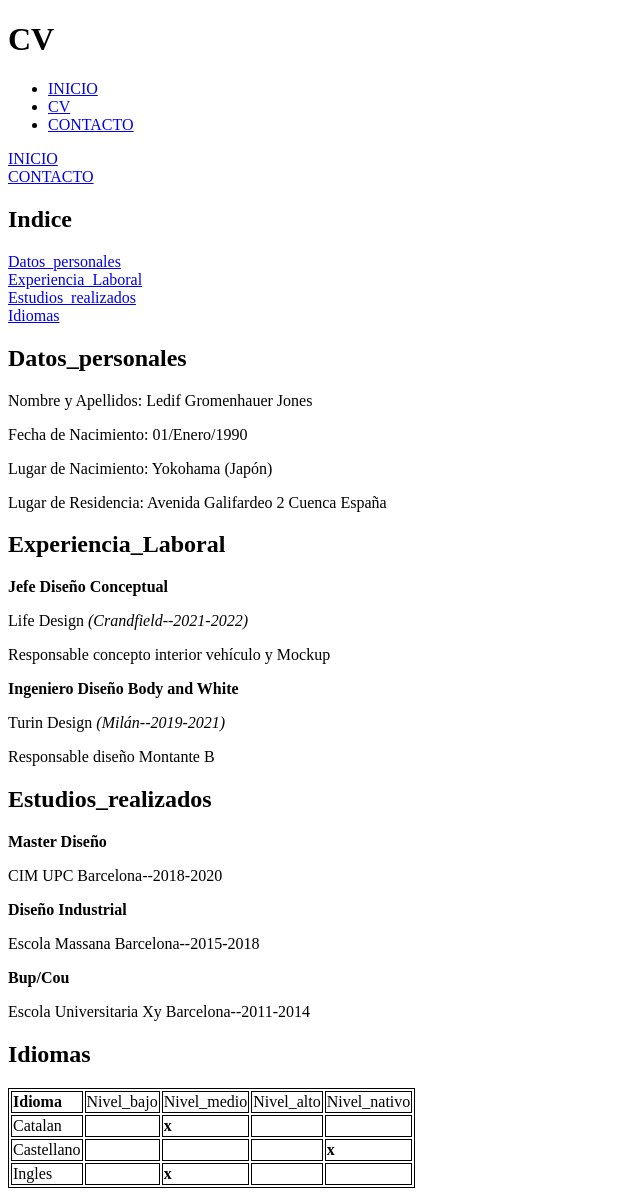
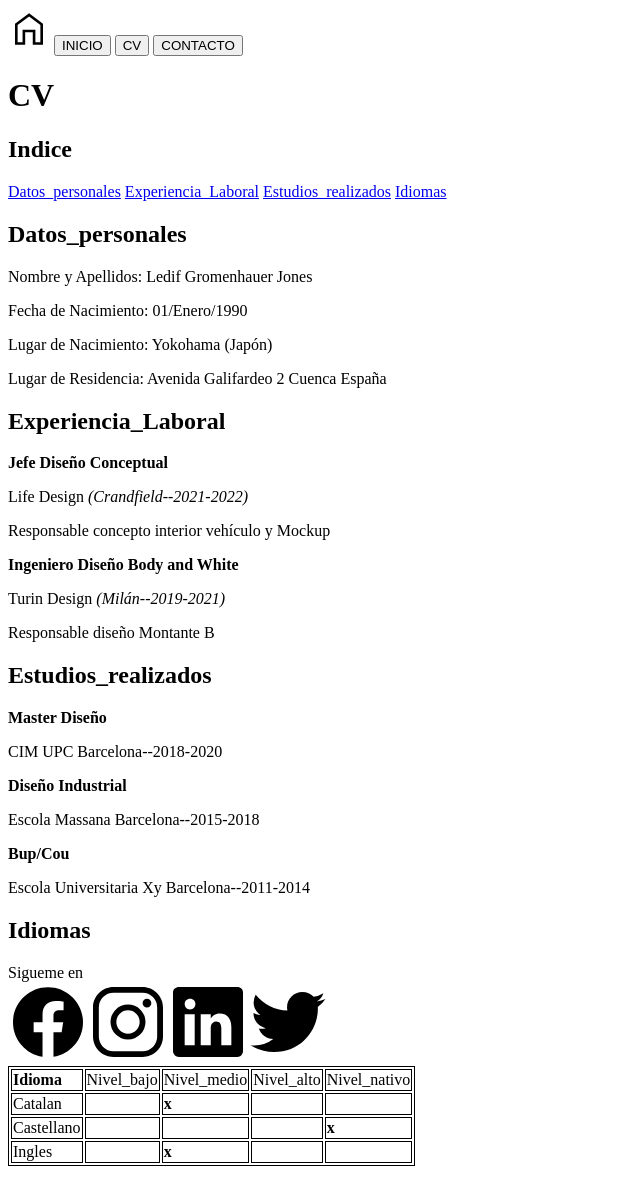
Before and after one commit to fidelmr/FrontEndUOC, a plain HTML site: page cvtest.html in a window 1280 px wide. Shown: the whole page, without its empty margins (0-640 px from the left). After the commit the page ends 1174 px from the top, so only its background shows below. Drawn offline with Linux system fonts and the light colour scheme.

Commit message:
test-iconos -menu-y-redes-sociales10062022

```diff
--- a/cvtest.html
+++ b/cvtest.html
@@ -6,12 +6,30 @@
     <meta name="viewport" content="width=device-width, initial-scale=1.0">
     <title>Document</title>
 </head>
+
+
 <body>
 
-</body>
-</html>
+
+  </html>
+<div>
+  <form action="/action_page.html" method="get">
+                  <!--<a href="indextest.html">INICIO</a>-->
+                    <!--<a href="Pac1-CV-TEST\indextest.html">-->
+                      <a href="indextest.html">
+                      <img src="recursos\home_FILL0_wght400_GRAD0_opsz48.svg" alt="INICIO" style="width:42px;height:42px;"></a>
+                      <!--<img src="recursos\home_FILL0_wght400_GRAD0_opsz48.svg" alt="INICIO" style="width:42px;height:42px;">-->
+                      <button type="submit" formaction="indextest.html">INICIO</button>
+                      <button type="submit" formaction="cvtest.html">CV</button>
+                      <button type="submit" formaction="contactotest.html">CONTACTO</button>
+
+                      <!--<button type="submit" formaction="Pac1-CV-TEST\indextest.html">INICIO</button>
+                      <button type="submit" formaction="Pac1-CV-TEST\cvtest.html">CV</button>
+                      <button type="submit" formaction="Pac1-CV-TEST\contactotest.html">CONTACTO</button></a>-->
+</form>
+</div>
 <h1>CV</h1>
-<nav>
+<!--<nav>
 
   <ul>
 
@@ -25,16 +43,16 @@
 
 <a href="index.html">INICIO</a><br>
 
-<a href="contacto.html">CONTACTO</a><br>
+<a href="contacto.html">CONTACTO</a><br>-->
 
 <h2>Indice</h2>
-<a href="#datos">Datos_personales</a><br>
+<a href="#datos">Datos_personales</a>
 
-<a href="#laboral">Experiencia_Laboral</a><br>
+<a href="#laboral">Experiencia_Laboral</a>
 
-<a href="#estudios">Estudios_realizados</a><br>
+<a href="#estudios">Estudios_realizados</a>
 
-<a href="#idiom">Idiomas</a><br>
+<a href="#idiom">Idiomas</a>
 
 
 <h2 id="datos">Datos_personales</h2>
@@ -76,7 +94,7 @@ table, th, td {
 </head>
 <body>
 
-
+<section>
 <table>
   <tr>
     <td><strong>Idioma</strong></td>
@@ -106,3 +124,15 @@ table, th, td {
     <td></td>
 
   </tr>
+</section>
+</body>
+
+<body>
+</PIE_DE_PAGINA-->
+<footer>Sigueme en</footer>
+<img src="recursos\logo-facebook.svg" alt="" width="80" height="80">
+<img src="recursos\logo-instagram.svg" alt="" width="80" height="80">
+<img src="recursos\logo-linkedin.svg" alt="" width="80" height="80">
+<img src="recursos\logo-twitter.svg" alt="" width="80" height="80">
+
+</body>
```
Also changed, not shown: contactotest.html (+42 -6 lines), indextest.html (+21 -12 lines).
